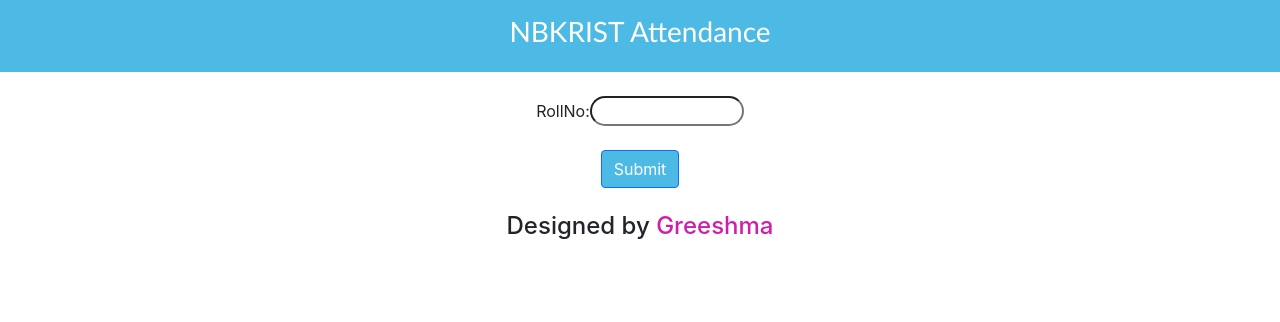
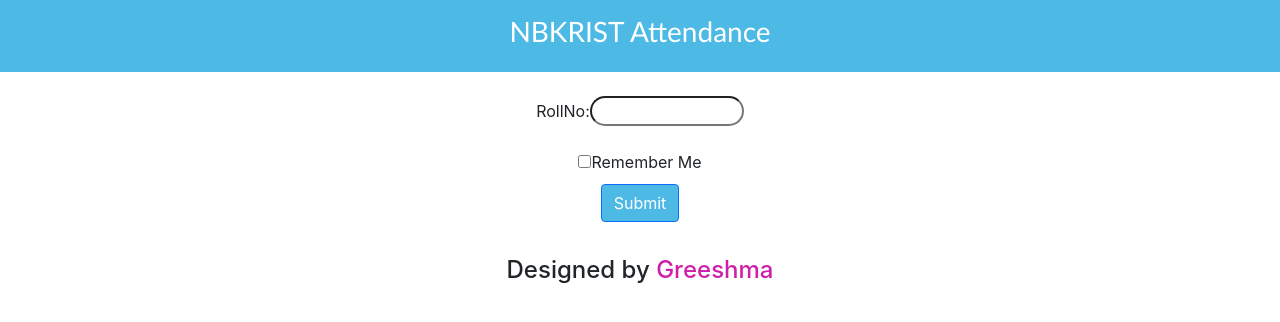
Before and after one commit to MahidharMannuru5/AttNbkrist, a React (Create React App) app: page / in a window 1280 px wide. Shown: the top 322 px of the page. Built offline with nearby package versions, Linux system fonts and the light colour scheme.

Commit message:
addedrememberme

```diff
--- a/src/components/Attendance.js
+++ b/src/components/Attendance.js
@@ -4,7 +4,8 @@ import  { useState } from 'react';
 
 
 export default function Attendance() {
-  const[rollno,setrollno]=useState("");
+  const result=localStorage.getItem('rollno');
+  const[rollno,setrollno]=useState(result);
   const [post, setPost] = useState();
   const [error, setError] = useState();
   const attendance=()=>{
@@ -36,12 +37,24 @@ export default function Attendance() {
         RollNo:
       </label>
 
-<input type="text" required size={10}  onChange={(event)=>{
+<input type="text" required size={10} value={rollno} onChange={(event)=>{
   setrollno(event.target.value.toLowerCase());
 }} />
 <div>
   <br>
   </br>
+  <div   className="new"  onClick={()=>{localStorage.setItem("rollno",rollno);
+
+          }}>
+
+  <input
+            type="checkbox"
+
+            name="tripType"
+
+          />Remember Me
+          </div>
+
 <button class="btn btn-primary" onClick={attendance}>Submit</button>
 </div>
 <br></br>
--- a/src/index.css
+++ b/src/index.css
@@ -12,6 +12,9 @@ a{
 }
 input{
   border-radius: 15px 15px 15px 15px;
+}
+button{
+  margin:10px;
 }
 
 code {
```
